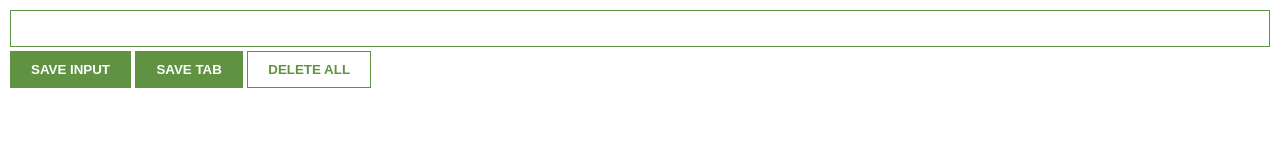
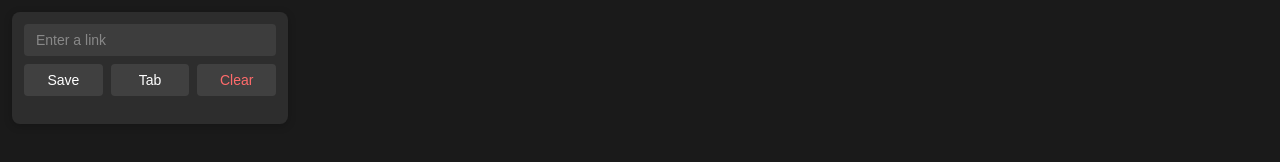
Before and after one commit to ravikantchauhan246/chrome-extension-project, a browser extension: page index.html in a window 1280 px wide. Drawn offline with Linux system fonts and the light colour scheme.

Commit message:
change layout style

```diff
--- a/index.css
+++ b/index.css
@@ -1,41 +1,102 @@
+* {
+    margin: 0;
+    padding: 0;
+    box-sizing: border-box;
+}
+
 body {
-    margin: 0;
-    padding: 10px;
-    font-family: Arial, Helvetica, sans-serif;
-    min-width: 400px;
+    font-family: 'Inter', sans-serif;
+    min-width: 300px;
+    max-width: 300px;
+    background-color: #1a1a1a;
+    padding: 12px;
+    color: #ffffff;
+}
+
+.container {
+    background: #2d2d2d;
+    border-radius: 8px;
+    padding: 12px;
+    box-shadow: 0 2px 8px rgba(0, 0, 0, 0.2);
+}
+
+.input-section {
+    display: flex;
+    flex-direction: column;
+    gap: 8px;
+    margin-bottom: 16px;
 }
 
 input {
     width: 100%;
-    padding: 10px;
-    box-sizing: border-box;
-    border: 1px solid #5f9341;
-    margin-bottom: 4px;
+    padding: 8px 12px;
+    border: none;
+    border-radius: 4px;
+    background: #3d3d3d;
+    color: #ffffff;
+    font-size: 14px;
+}
+
+.button-group {
+    display: flex;
+    gap: 8px;
+}
+
+input::placeholder {
+    color: #888;
+}
+
+input:focus {
+    outline: none;
 }
 
 button {
-    background: #5f9341;
-    color: white;
-    padding: 10px 20px;
-    border: 1px solid #5f9341;
-    font-weight: bold;
+    padding: 8px 16px;
+    border: none;
+    border-radius: 4px;
+    background: #404040;
+    color: #ffffff;
+    cursor: pointer;
+    font-size: 14px;
+    flex: 1;
+}
+
+button:hover {
+    background: #4a4a4a;
 }
 
 #delete-btn {
-    background: white;
-    color: #5f9341;
+    background: #404040;
+    color: #ff6b6b;
+}
+
+#delete-btn:hover {
+    background: #4a4a4a;
 }
 
 ul {
-    margin-top: 20px;
     list-style: none;
-    padding-left: 0;
 }
 
 li {
-    margin-top: 5px;
+    padding: 8px 0;
+    border-bottom: 1px solid #404040;
+}
+
+li:last-child {
+    border-bottom: none;
 }
 
 a {
-    color: #5f9341;
+    color: #66b3ff;
+    text-decoration: none;
+    font-size: 14px;
+    display: block;
+    overflow: hidden;
+    text-overflow: ellipsis;
+    white-space: nowrap;
 }
+
+a:hover {
+    color: #99ccff;
+}
--- a/index.html
+++ b/index.html
@@ -1,18 +1,21 @@
 <!DOCTYPE html>
-<html lang="en">
+<html>
     <head>
-    <meta charset="UTF-8">
-    <meta name="viewport" content="width=device-width, initial-scale=1.0">
         <link rel="stylesheet" href="index.css">
-    <title>SaveTabLink</title>
+        <link href="https://fonts.googleapis.com/css2?family=Inter:wght@400;500&display=swap" rel="stylesheet">
     </head>
     <body>
-    <input type="text" id="input-el">
-    <button id="input-btn">SAVE INPUT</button>
-    <button id="tab-btn">SAVE TAB</button>
-    <button id="delete-btn">DELETE ALL</button>
-    <ul id="ul-el">
-    </ul>
+        <div class="container">
+            <div class="input-section">
+                <input type="text" id="input-el" placeholder="Enter a link">
+                <div class="button-group">
+                    <button id="input-btn">Save</button>
+                    <button id="tab-btn">Tab</button>
+                    <button id="delete-btn">Clear</button>
+                </div>
+            </div>
+            <ul id="ul-el"></ul>
+        </div>
         <script src="index.js"></script>
     </body>
 </html>
```
Lines whose indentation alone changed are shown as unchanged.
